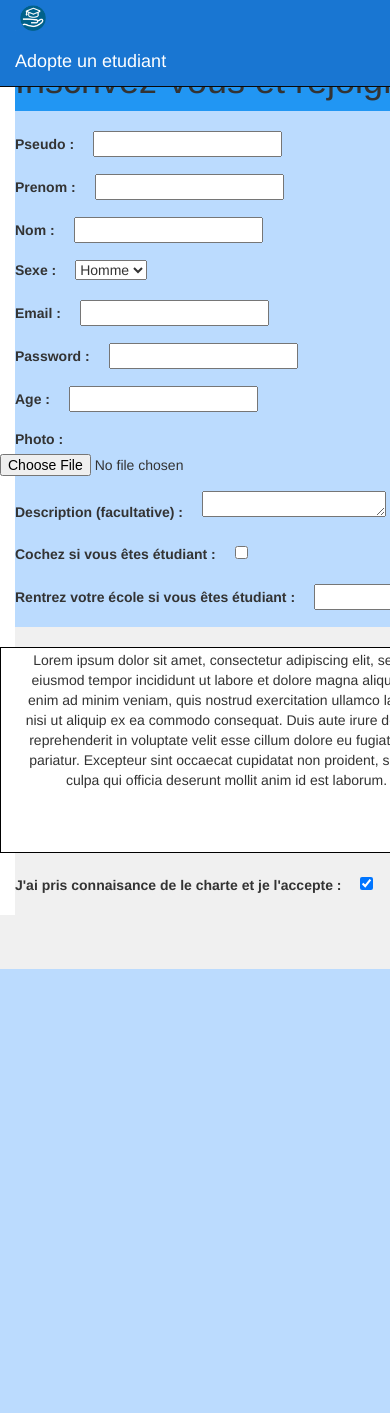
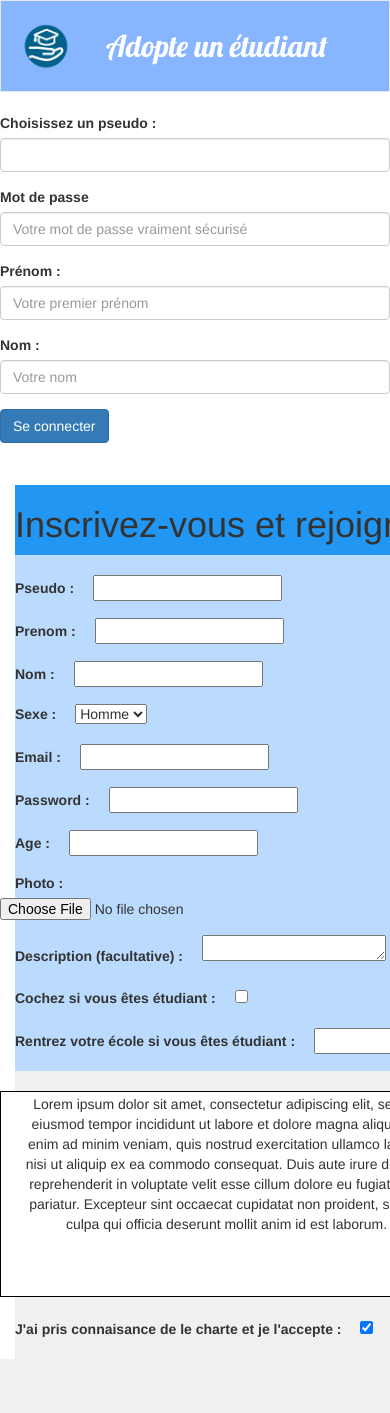
Before and after one commit to RobotScribe/adopte_un_etudiant, a Django app: page /inscription/ in a window 390 px wide. Before the commit the page ends 969 px from the top of that part, so only its background shows below. Run offline with Django 3.2, Linux system fonts and the light colour scheme; the page is wider than the window, and the part outside it is not shown; some libraries are stand-ins or nearby versions.

Commit message:
First changes to inscription

```diff
--- a/profils/templates/profils/inscription.html
+++ b/profils/templates/profils/inscription.html
@@ -7,29 +7,84 @@
     <meta name="viewport" content="width=device-width, initial-scale=1">
     {% load static %}
     <link rel="stylesheet" href="{% static 'style.css' %}" >
+    <link rel="stylesheet" href="{% static 'css/specificStyle.css' %}" >
     <link rel="stylesheet" href="{% static 'css/bootstrap.css' %}">
-    <script src="https://ajax.googleapis.com/ajax/libs/jquery/3.1.1/jquery.min.js"></script>
+    <link href="https://fonts.googleapis.com/css?family=Lobster" rel="stylesheet">
+    <script src="{% static 'js/jquery-3.1.1.js' %}"></script>
     <script src="{% static 'js/bootstrap.min.js' %}"></script>
 	<title>Inscription</title>
 </head>
 
-<body >
-<nav class="navbar navbar-inverse navbar-fixed-top" style= "background-color: #1976D2">
-  <div class="container-fluid" >
-    <div id="navbar" style="display: inline-block;">
-        <img src="{% static 'img/logo.png' %}" alt="mon image" width="10%" height="10%">
-    </div>
-    <div class="navbar-header" >
-      <a class="navbar-brand" href="/" style="color :#FFFFFF">Adopte un etudiant</a>
-    </div>
-    <div id="navbar" class="collapse navbar-collapse" >
-      <ul class="nav navbar-nav" style="float:right; margin : -4% 0 0 0" >
-        <li class="active" ><a href="/" style="background-color: #1976D2">Accueil</a></li>
-        <li><a href="/annonces" style="color:#FFFFFF">Voir les annonces</a></li>
-      </ul>
-    </div>
-  </div>
-</nav>
+<body>
+	<div class="container-fluid" id="container-etudiant">
+
+      <div class="row">
+        <div class="col-md-12">
+
+          <nav class="navbar navbar-default" id="etudiant-navbar">
+            <div class="container-fluid">
+              <div class="navbar-header">
+                <a class="navbar-brand" href="#">
+                  <img src="{% static 'img/logo.png' %}" alt="mon image" id="brandimage">
+                </a>
+                <a class="navbar-brand" href="/" id="etudiant-title">Adopte un étudiant</a>
+              </div>
+
+                  <!-- Collect the nav links, forms, and other content for toggling -->
+              <div class="collapse navbar-collapse" id="bs-example-navbar-collapse-1">
+                <ul class="nav navbar-nav" id="nav-list">
+                  <li>
+                    <a href="/"><span class="glyphicon glyphicon-home"></span>Accueil</a>
+                  </li>
+                  <li>
+                    <a href="/annonces"><span class="glyphicon glyphicon-tags"></span>Voir les annonces</a>
+                  </li>
+                  <li>
+                    <a href="/connexion"><span class="glyphicon glyphicon-log-out"></span>Connexion</a>
+                  </li>
+                </ul>
+              </div><!-- /.navbar-collapse -->
+
+            </div>
+          </nav>
+
+          </div><!-- col12 -->
+        </div><!-- row -->
+
+				<div class="row">
+					<div class="col-md-3"></div>
+					<div class="col-md-6">
+						<form method="post" enctype="multipart/form-data" action=".">
+							<fieldset>
+
+								  <div class="form-group">
+								    <label for="id_pseudo">Choisissez un pseudo :</label>
+		       					<input id="id_pseudo" name="pseudo" class="form-control" type="text" required="required">
+								  </div>
+
+								  <div class="form-group">
+								    <label for="id_password">Mot de passe</label>
+								    <input type="password" name="password" class="form-control" id="id_password" placeholder="Votre mot de passe vraiment sécurisé" required="required">
+								  </div>
+
+								  <div class="form-group">
+								    <label for="id_prenom">Prénom :</label>
+								    <input type="text" name="prenom" class="form-control" id="id_prenom" placeholder="Votre premier prénom" required="required">
+								  </div>
+
+								  <div class="form-group">
+	       						<label for="id_nom">Nom :</label>
+	       						<input class="form-control" id="id_nom" name="nom" type="text" placeholder="Votre nom" required>
+	       					</div>
+
+								  <button type="submit" class="btn btn-primary">Se connecter</button>
+							</fieldset>
+						</form>
+					</div>
+					<div class="col-md-3"></div>
+				</div>
+    </div><!-- container fluid -->
+
 
 <div class="container" style="width:1400px">
 <div style="margin: 3% 0% 0% 0%;background-color: #2196F3">
@@ -57,8 +112,8 @@
 	       	<br>
 	       	<div class ="row-fluid">
 	       		<div class="form-group">
-	       			<label for="id_pseudo" class="col-lg-1 col-lg-offset-4" style="text-align: center">Pseudo :</label>
-	       			<input id="id_pseudo" name="pseudo" type="text" size="auto" required />
+	       			<label for="id_psejgvjudo" class="col-lg-1 col-lg-offset-4" style="text-align: center">Pseudo :</label>
+	       			<input id="id_psekhbkjhudo" name="psejhbvjhudo" type="text" size="auto" required />
 	       		</div>
 	       	</div>
 
```
